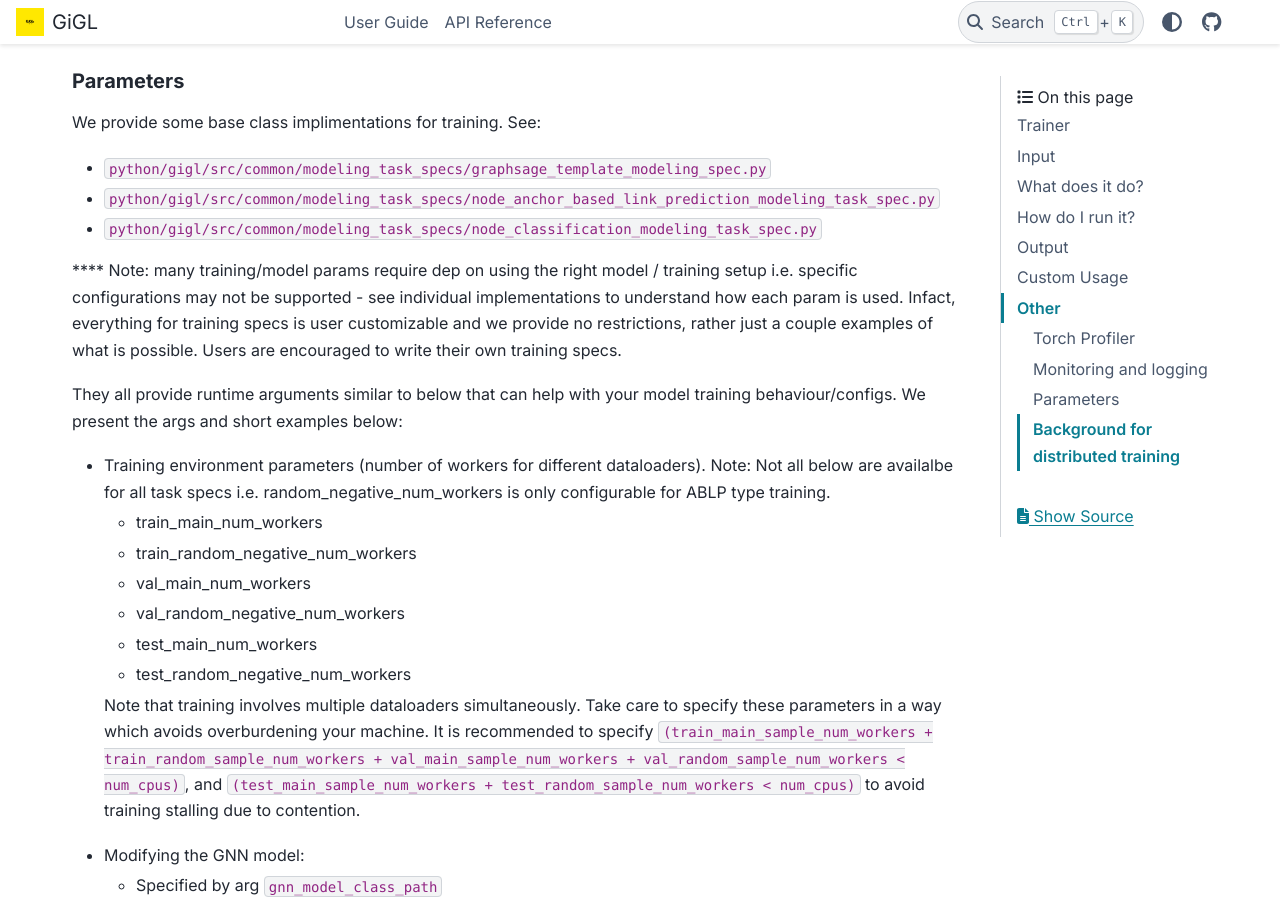
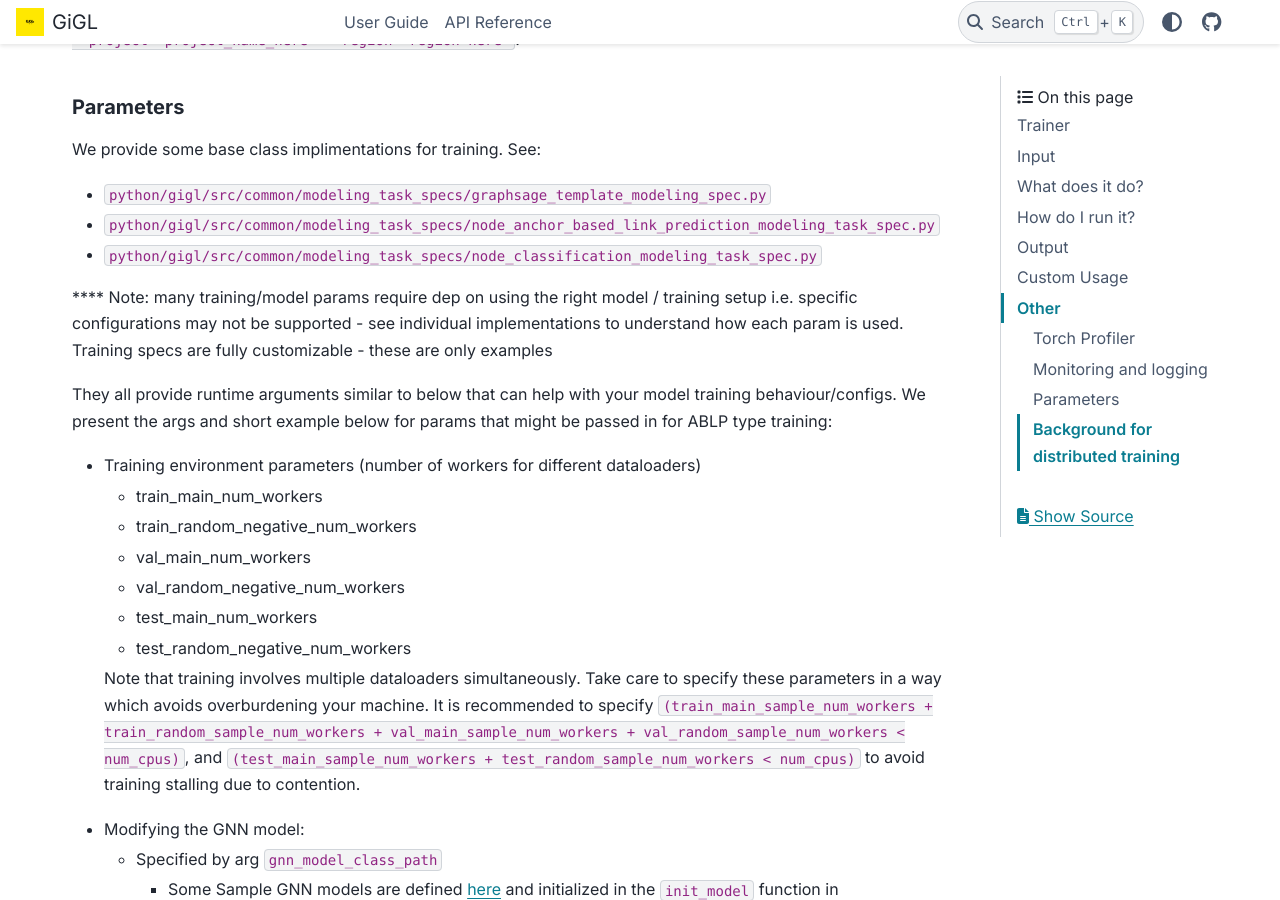
Before and after one commit to snap-research/GiGL, a Sphinx documentation site: the page built from docs/sphinx/source/components/trainer.md, in a window 1280 px wide and 900 px high, scrolled down 2776 px. Built offline with Sphinx 7.4.7 and the PyData theme 0.15.4, drawn with Linux system fonts in a browser that asks for light colours; pages that are not in the unit, such as notebooks, are missing from menus; some of the changed text lies outside the part shown.

Commit message:
pr comments

````diff
--- a/docs/sphinx/source/components/trainer.md
+++ b/docs/sphinx/source/components/trainer.md
@@ -5,7 +5,7 @@
 ## Input
 
 - **job_name** (AppliedTaskIdentifier):  which uniquely identifies an end-to-end task.
-- **task_config_uri** (Uri):  Path which points to a "frozen" `GbmlConfig` proto yaml file - generated from `config_populator`
+- **task_config_uri** (Uri):  Path which points to a "frozen" `GbmlConfig` proto yaml file - Can be either manually created, or `config_populator` component (recommended approach) can be used which can generate this frozen config from a template config.
 - **resource_config_uri** (Uri): Path which points to a `GiGLResourceConfig` yaml
 
 ## What does it do?
@@ -39,8 +39,8 @@
 
 trainer.run(
     applied_task_identifier=AppliedTaskIdentifier("sample_job_name"),
-    task_config_uri=UriFactory.create_uri("gs://my-temp-assets-bucket/frozen_task_config.yaml"),
-    resource_config_uri=UriFactory.create_uri("gs://my-temp-assets-bucket/resource_config.yaml")
+    task_config_uri=UriFactory.create_uri("gs://MY TEMP ASSETS BUCKET/frozen_task_config.yaml"),
+    resource_config_uri=UriFactory.create_uri("gs://MY TEMP ASSETS BUCKET/resource_config.yaml")
 )
 ```
 
@@ -53,8 +53,8 @@
 python -m \
     gigl.src.training.trainer \
     --job_name="sample_job_name" \
-    --task_config_uri="gs://my-temp-assets-bucket/frozen_task_config.yaml"
-    --resource_config_uri="gs://my-temp-assets-bucket/resource_config.yaml"
+    --task_config_uri="gs://MY TEMP ASSETS BUCKET/frozen_task_config.yaml"
+    --resource_config_uri="gs://MY TEMP ASSETS BUCKET/resource_config.yaml"
 ```
 
 ## Output
@@ -101,11 +101,11 @@
 - `python/gigl/src/common/modeling_task_specs/node_anchor_based_link_prediction_modeling_task_spec.py`
 - `python/gigl/src/common/modeling_task_specs/node_classification_modeling_task_spec.py`
 
-**** Note: many training/model params require dep on using the right model / training setup i.e. specific configurations may not be supported - see individual implementations to understand how each param is used. Infact, everything for training specs is user customizable and we provide no restrictions, rather just a couple examples of what is possible. Users are encouraged to write their own training specs.
+**** Note: many training/model params require dep on using the right model / training setup i.e. specific configurations may not be supported - see individual implementations to understand how each param is used. Training specs are fully customizable - these are only examples
 
-They all provide runtime arguments similar to below that can help with your model training behaviour/configs. We present the args and short examples below:
+They all provide runtime arguments similar to below that can help with your model training behaviour/configs. We present the args and short example below for params that might be passed in for ABLP type training:
 
-- Training environment parameters (number of workers for different dataloaders). Note: Not all below are availalbe for all task specs i.e. random_negative_num_workers is only configurable for ABLP type training.
+- Training environment parameters (number of workers for different dataloaders)
     - train_main_num_workers
     - train_random_negative_num_workers
     - val_main_num_workers
````
Also changed, not shown: docs/sphinx/source/components/config_populator.md (+4 -4 lines), docs/sphinx/source/components/data_preprocessor.md (+5 -5 lines), docs/sphinx/source/components/inferencer.md (+5 -5 lines), docs/sphinx/source/components/split_generator.md (+7 -7 lines), docs/sphinx/source/components/subgraph_sampler.md (+7 -7 lines), 6 other files.
